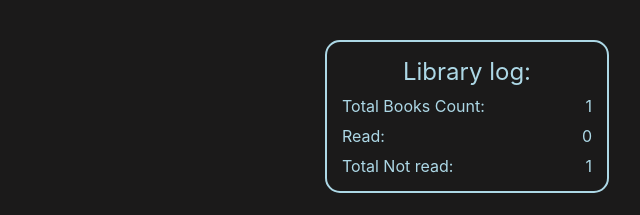
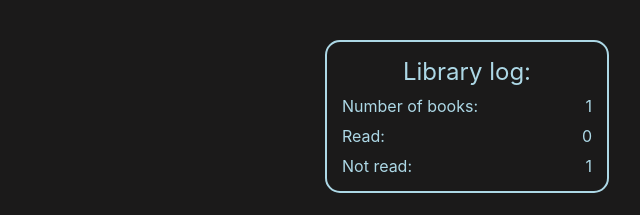
Before and after one commit to Bacco40/Library, a plain HTML site: page index.html in a window 1280 px wide. Shown: the top 215 px of the page, 521-1161 px from the left. Drawn offline with Linux system fonts and the light colour scheme.

Commit message:
modified the page title

```diff
--- a/index.html
+++ b/index.html
@@ -1,7 +1,7 @@
 <!DOCTYPE html>
 <html>
     <head>
-        <title>Books</title>
+        <title>My Library</title>
         <meta charset="UTF-8">
         <script src="script.js" defer></script>
         <meta http-equiv="X-UA-Compatible" content="IE=edge">
@@ -14,13 +14,13 @@
                 <div class="pageTitle">My Library</div>
                 <div class="log">
                     <div class="logTit">Library log:</div>
-                    <div class="info">Total Books Count:
+                    <div class="info">Number of books:
                         <div id="booksCount"></div>
                     </div>
                     <div class="info">Read:
                         <div id="readsCount">0</div>
                     </div>
-                    <div class="info">Total Not read:
+                    <div class="info">Not read:
                         <div id="NotreadCount">0</div>
                     </div>
                 </div>
```
